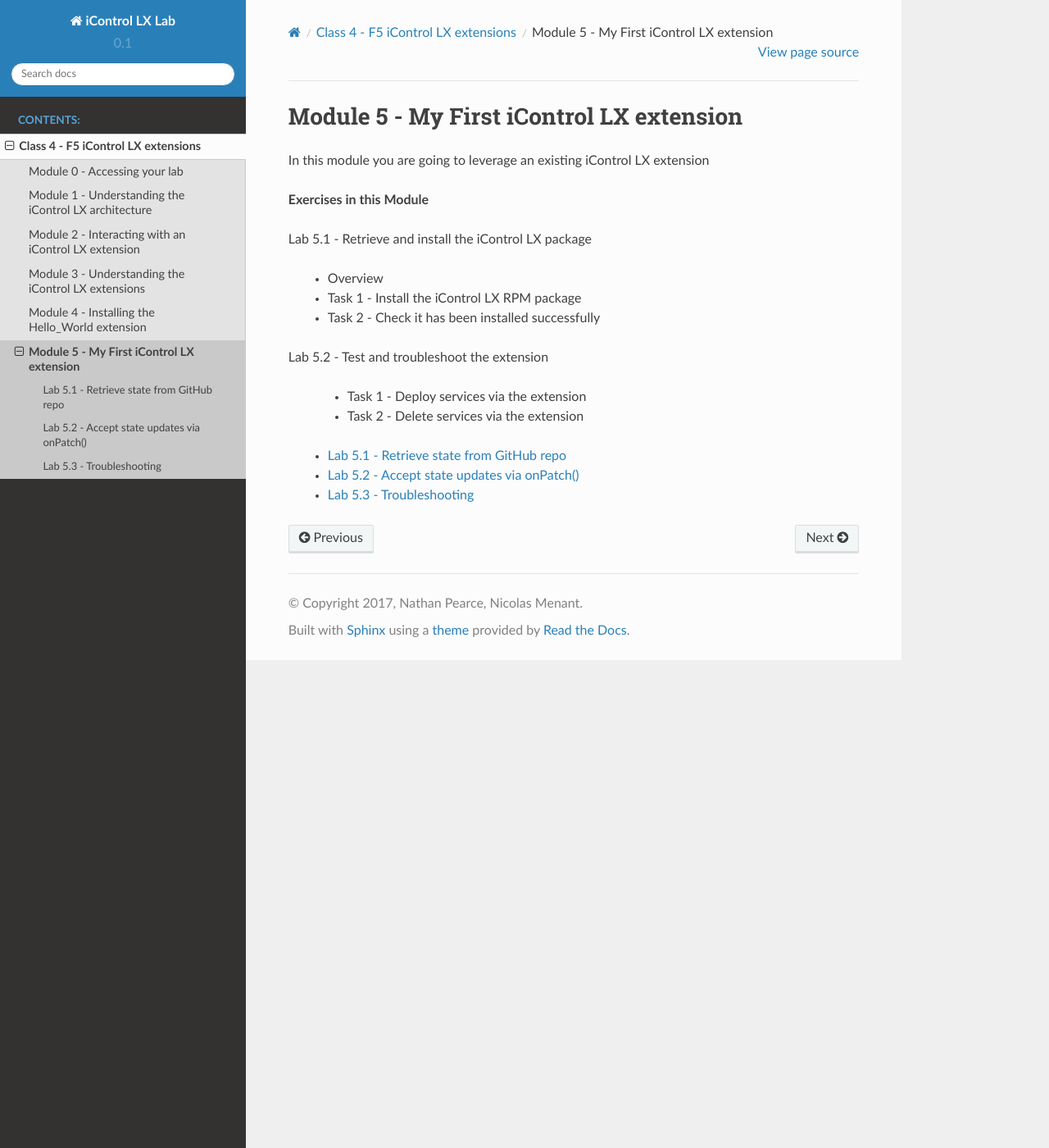
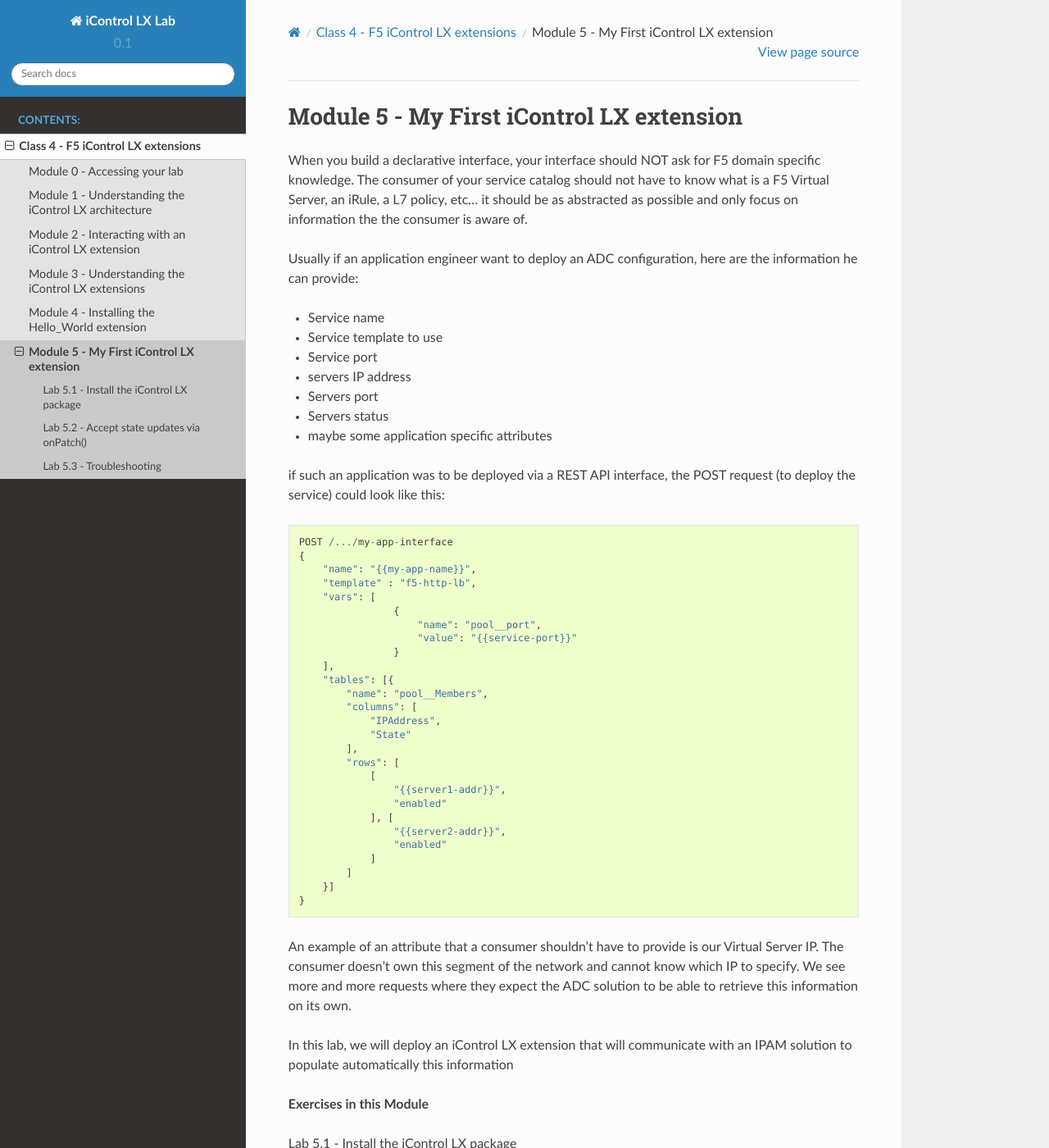
Before and after one commit to nmenant/iControl_LX_Lab, a Sphinx documentation site: the page built from docs/class4/module5/module5.rst, in a window 1280 px wide and 1400 px high. Shown: the whole window at 82% size. Built offline with Sphinx 7.4.7 and the Read the Docs theme 2.0.0, drawn with Linux system fonts in a browser that asks for light colours; some of the changed text lies outside the part shown.

Commit message:
class4 / module 5 / Lab 1 creation

```diff
--- a/docs/class4/module5/module5.rst
+++ b/docs/class4/module5/module5.rst
@@ -1,13 +1,58 @@
 Module 5 - My First iControl LX extension
 =========================================
 
-In this module you are going to leverage an existing iControl LX extension
+When you build a declarative interface, your interface should NOT ask for F5 domain specific knowledge. The consumer of your service catalog should not have to know what is a F5 Virtual Server, an iRule, a L7 policy, etc... it should be as abstracted as possible and only focus on information the the consumer is aware of.
+
+Usually if an application engineer want to deploy an ADC configuration, here are the information he can provide:
+
+* Service name
+* Service template to use
+* Service port
+* servers IP address
+* Servers port
+* Servers status
+* maybe some application specific attributes
+
+if such an application was to be deployed via a REST API interface, the POST request (to deploy the service) could look like this:
+
+.. code::
+
+    POST /.../my-app-interface
+    {
+        "name": "{{my-app-name}}",
+        "template" : "f5-http-lb",
+        "vars": [
+                    {
+                        "name": "pool__port",
+                        "value": "{{service-port}}"
+                    }
+        ],
+        "tables": [{
+            "name": "pool__Members",
+            "columns": [
+                "IPAddress",
+                "State"
+            ],
+            "rows": [
+                [
+                    "{{server1-addr}}",
+                    "enabled"
+                ], [
+                    "{{server2-addr}}",
+                    "enabled"
+                ]
+            ]
+        }]
+    }
+
+An example of an attribute that a consumer shouldn't have to provide is our Virtual Server IP. The consumer doesn't own this segment of the network and cannot know which IP to specify. We see more and more requests where they expect the ADC solution to be able to retrieve this information on its own.
+
+In this lab, we will deploy an iControl LX extension that will communicate with an IPAM solution to populate automatically this information
 
 **Exercises in this Module**
 
-Lab 5.1 - Retrieve and install the iControl LX package
+Lab 5.1 - Install the iControl LX package
 
-    * Overview
     * Task 1 - Install the iControl LX RPM package
     * Task 2 - Check it has been installed successfully
 
```
Also changed, not shown: docs/class4/module5/lab1.rst (+142 -78 lines), docs/_static/class4/image001.png, docs/_static/class4/image002.png, docs/_static/class4/image003.png, docs/_static/class4/image004.png.
